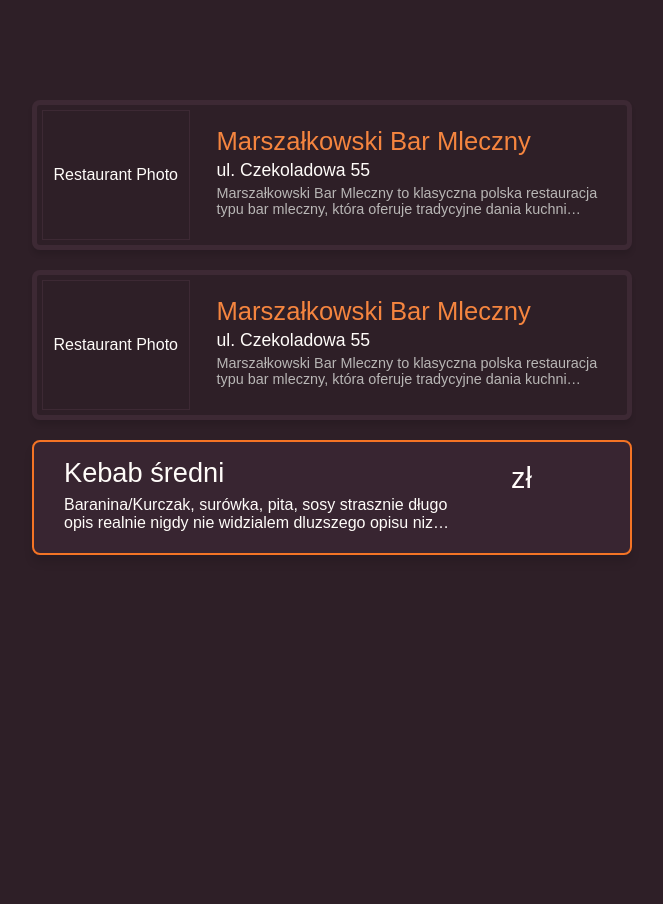
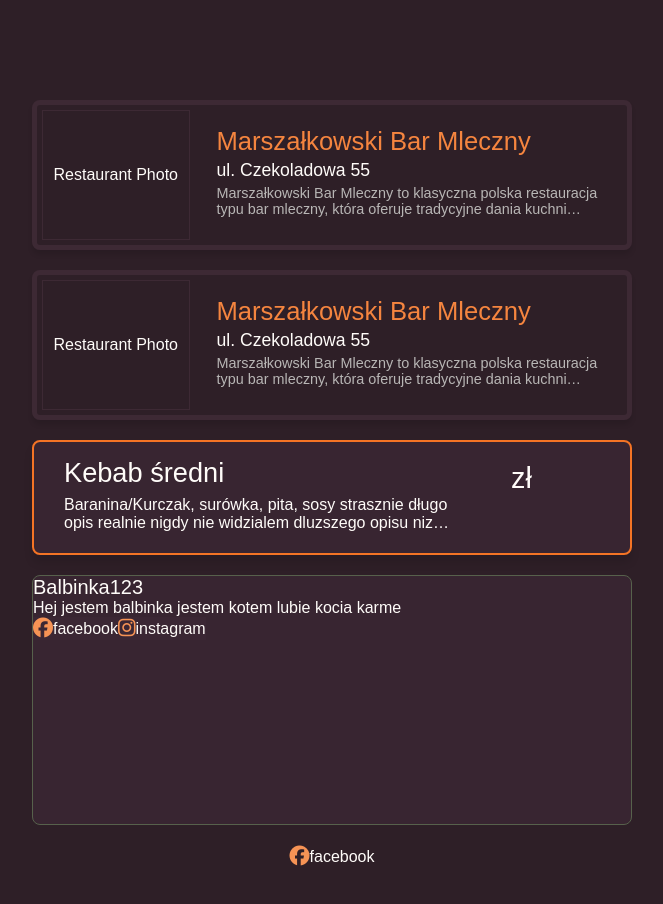
Before and after one commit to Brydzzz/polizarcie, a Next.js app: page /dev/cards in a window 1280 px wide. Shown: the top 904 px of the page, without its empty margins (308-971 px from the left). Before the commit the page ends 800 px from the top, so only its background shows below. Built offline with nearby package versions, Linux system fonts and the light colour scheme; a web font is replaced by a local one.

Commit message:
started work on user-page

```diff
--- a/app/dev/cards/page.tsx
+++ b/app/dev/cards/page.tsx
@@ -1,6 +1,16 @@
 import DishCard from "@/components/cards/dish-card.component";
+import LinkCard from "@/components/cards/link-card.component";
 import RestaurantCard from "@/components/cards/restaurant-card.component";
-import { Address, Dish, Prisma, Restaurant } from "@prisma/client";
+import UserCard from "@/components/cards/user-desc-card-component";
+import {
+  Address,
+  Dish,
+  MediaType,
+  Prisma,
+  Restaurant,
+  User,
+  UserMedia,
+} from "@prisma/client";
 
 const TEST_REST: Partial<Restaurant & { address: Partial<Address> }>[] = [
   {
@@ -18,6 +28,31 @@ const TEST_REST: Partial<Restaurant & { address: Partial<Address> }>[] = [
     },
     description:
       "Marszałkowski Bar Mleczny to klasyczna polska restauracja typu bar mleczny, która oferuje tradycyjne dania kuchni polskiej w przystępnych cenach.",
+  },
+];
+
+const TEST_LINK: Partial<UserMedia>[] = [
+  {
+    link: "https://www.facebook.com/WindaNaWEiti",
+    type: MediaType.FACEBOOK,
+  },
+];
+
+const TEST_USER: Partial<User & { medias: Partial<UserMedia>[] }>[] = [
+  {
+    name: "Balbinka123",
+    points: 100,
+    description: "Hej jestem balbinka jestem kotem lubie kocia karme",
+    medias: [
+      {
+        link: "https://www.facebook.com/WindaNaWEiti",
+        type: MediaType.FACEBOOK,
+      },
+      {
+        link: "https://www.instagram.com/weiti.fc/",
+        type: MediaType.INSTAGRAM,
+      },
+    ],
   },
 ];
 
@@ -43,6 +78,12 @@ const CardPage = () => {
         {TEST_DISH.map((dish, i) => (
           <DishCard key={i} data={dish}></DishCard>
         ))}
+        {TEST_USER.map((usr, i) => (
+          <UserCard key={i} data={usr}></UserCard>
+        ))}
+        {TEST_LINK.map((lin, i) => (
+          <LinkCard key={i} data={lin}></LinkCard>
+        ))}
       </div>
     </div>
   );
--- /dev/null
+++ b/components/cards/link-card.component.tsx
@@ -0,0 +1,26 @@
+import { UserMedia } from "@prisma/client";
+import styles from "./link-card.module.scss";
+type Props = {
+  data: Partial<UserMedia>;
+};
+
+const MediaTypeDict: { [key: string]: JSX.Element } = {
+  FACEBOOK: <i className="fa-brands fa-facebook"></i>,
+  INSTAGRAM: <i className="fa-brands fa-instagram"></i>,
+  TWITTER: <i className="fa-brands fa-twitter"></i>,
+  SNAPCHAT: <i className="fa-brands fa-snapchat"></i>,
+  TIKTOK: <i className="fa-brands fa-tiktok"></i>,
+  GITHUB: <i className="fa-brands fa-github"></i>,
+};
+
+const LinkCard = ({ data }: Props) => {
+  const { link, type } = data;
+  return (
+    <div className={styles.container}>
+      <p className={styles.type}>{MediaTypeDict[String(type)]}</p>
+      <a href={link}>{String(type).toLowerCase()}</a>
+    </div>
+  );
+};
+
+export default LinkCard;
--- /dev/null
+++ b/components/cards/link-card.module.scss
@@ -0,0 +1,16 @@
+.container {
+  display: flex;
+  flex-direction: row;
+  align-content: space-between;
+  background-color: var(--bg-local);
+  min-width: 40px;
+  height: 100%;
+  align-items: center;
+  & > .type {
+    font-size: 15pt;
+    color: var(--primary-light);
+    padding: 0 10 0 10;
+  }
+  & > .link {
+  }
+}
--- /dev/null
+++ b/components/cards/user-desc-card-component.tsx
@@ -0,0 +1,25 @@
+import { User, UserMedia } from "@prisma/client";
+import LinkCard from "./link-card.component";
+import styles from "./user-desc-card.module.scss";
+type Props = {
+  data: Partial<User & { medias: Partial<UserMedia>[] }>;
+};
+
+const UserCard = ({ data }: Props) => {
+  const { name, description, medias } = data;
+  return (
+    <div className={styles.container}>
+      <div className={styles.details}>
+        <p className={styles.name}>{name}</p>
+        <p className={styles.description}>{description}</p>
+        <ol className={styles.medias}>
+          {medias.map((link, type) => (
+            <LinkCard key={type} data={link}></LinkCard>
+          ))}
+        </ol>
+      </div>
+    </div>
+  );
+};
+
+export default UserCard;
--- /dev/null
+++ b/components/cards/user-desc-card.module.scss
@@ -0,0 +1,31 @@
+.container {
+  display: flex;
+  flex-direction: row;
+  align-content: space-between;
+  --bg-local: rgba(61, 41, 53, 0.7);
+  border: 1px solid var(--secondary-dark);
+  border-radius: 8px;
+  background-color: var(--bg-local);
+  min-width: 300px;
+  width: 100%;
+  height: 250px;
+  & > .details {
+    display: flex;
+    flex-direction: column;
+    justify-content: flex-start;
+    & > .name {
+      padding: 5 20 0 10;
+      font-size: 15pt;
+      color: var(--text);
+    }
+    & > .description {
+      padding: 5 20 0 10;
+      margin-top: 20;
+    }
+    & > .medias {
+      padding: 10 20 50 5;
+      display: flex;
+      justify-content: flex-start;
+    }
+  }
+}
```
Also changed, not shown: 1 other file (tests, documents, lock files or other folders).
